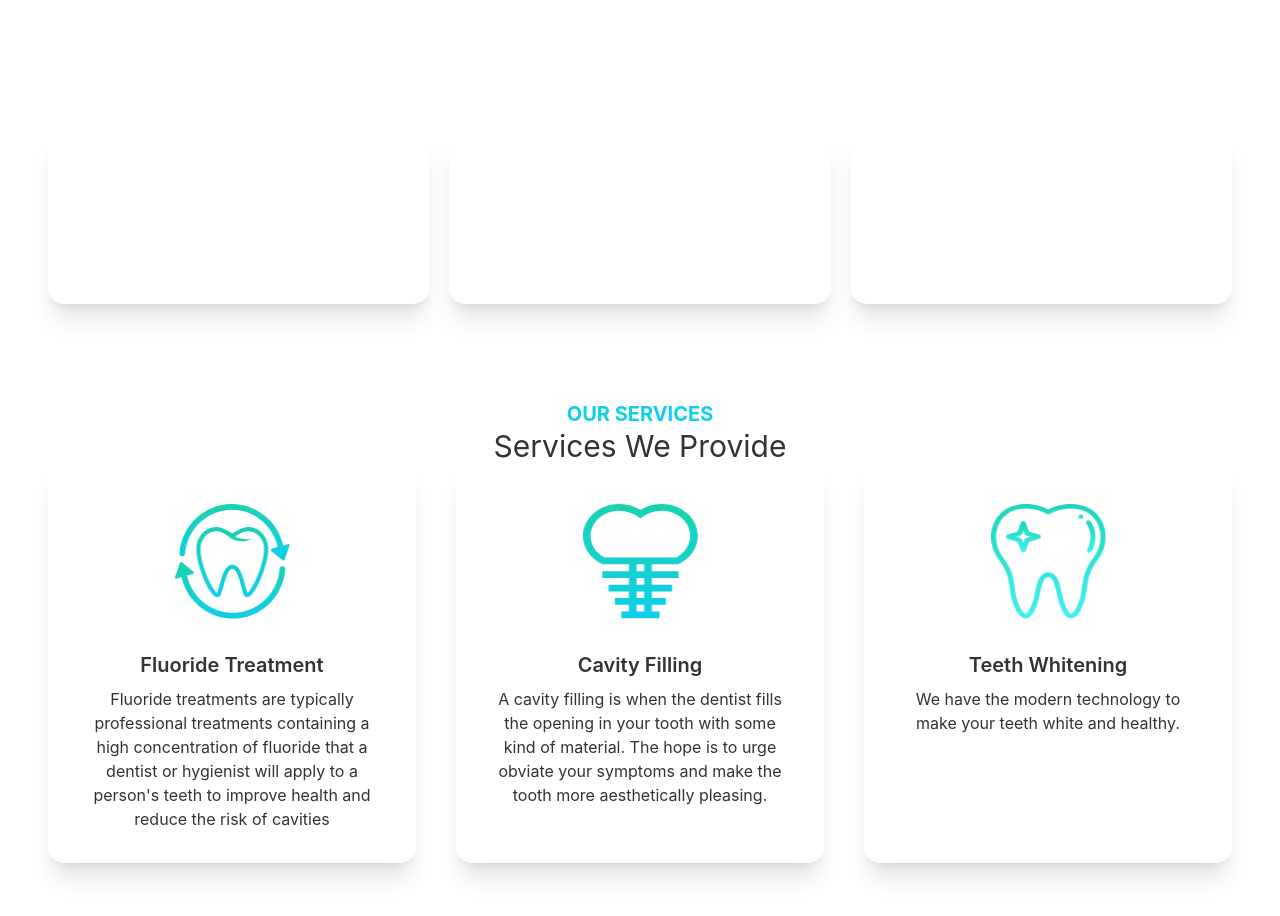
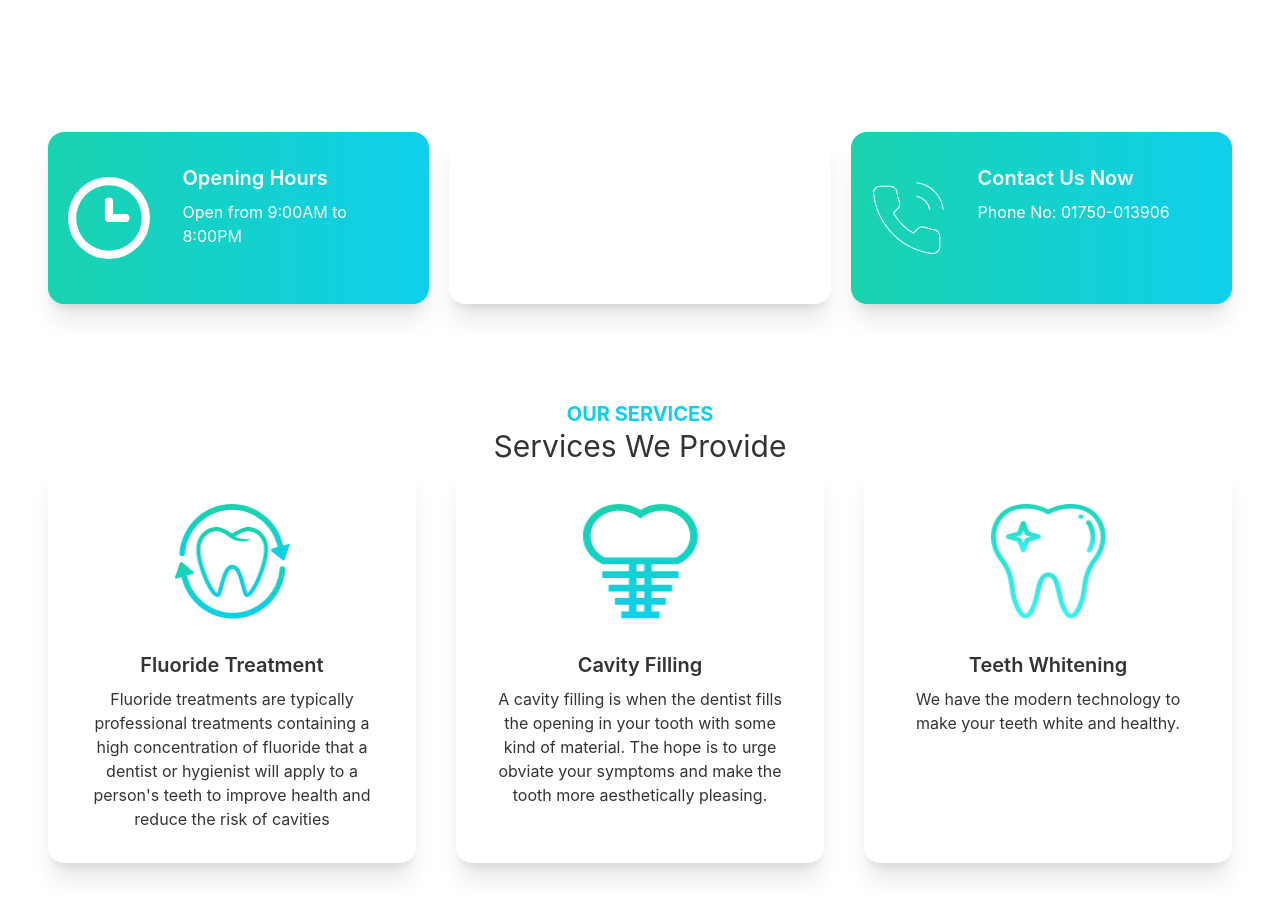
Before and after one commit to ahatasam2573/Doctors-Portal, a React (Create React App) app: page / in a window 1280 px wide. Shown: the part 780-1696 px from the top of the page. Built offline with nearby package versions, Linux system fonts and the light colour scheme.

Commit message:
error fixed after check

```diff
--- a/public/index.html
+++ b/public/index.html
@@ -24,7 +24,7 @@
       work correctly both with client-side routing and a non-root public URL.
       Learn how to configure a non-root public URL by running `npm run build`.
     -->
-    <title>React App</title>
+    <title>Doctors Portal</title>
   </head>
   <body>
     <noscript>You need to enable JavaScript to run this app.</noscript>
--- a/src/Pages/Home/InfoCard.js
+++ b/src/Pages/Home/InfoCard.js
@@ -1,8 +1,8 @@
 import React from 'react';
 
-const InfoCard = ({ img, cardTitle, description, bgClass }) => {
+const InfoCard = ({ img, cardTitle, description, bgColor }) => {
     return (
-        <div className={`card lg:card-side bg-base-100 shadow-xl ${bgClass}`} >
+        <div className={`card lg:card-side bg-base-100 shadow-xl ${bgColor}`} >
             <figure className='pl-5'>
                 <img className='pt-4 lg:pt-0' src={img} alt="Album"></img>
             </figure>
--- a/src/Pages/Home/info.js
+++ b/src/Pages/Home/info.js
@@ -7,9 +7,9 @@ import phone from '../../assets/icons/phone.svg'
 const info = () => {
     return (
         <div className='grid grid-cols-1 lg:grid-cols-3 gap-5 my-12'>
-            <InfoCard description='Open from 9:00AM to 8:00PM' bgclassName='bg-gradient-to-r from-secondary to-primary' cardTitle='Opening Hours' img={clock}></InfoCard>
-            <InfoCard description='Near Dhaka College,in front of Dhaka new Market,Dhanmondi,Dhaka-1280' bgclassName='bg-accent' cardTitle='Our Location' img={marker}></InfoCard>
-            <InfoCard description='Phone No: 01750-013906' bgclassName='bg-gradient-to-r from-secondary to-primary' cardTitle='Contact Us Now' img={phone}></InfoCard>
+            <InfoCard description='Open from 9:00AM to 8:00PM' bgColor='bg-gradient-to-r from-secondary to-primary' cardTitle='Opening Hours' img={clock}></InfoCard>
+            <InfoCard description='Near Dhaka College,in front of Dhaka new Market,Dhanmondi,Dhaka-1280' bgColor='bg-[#3A4256]' cardTitle='Our Location' img={marker}></InfoCard>
+            <InfoCard description='Phone No: 01750-013906' bgColor='bg-gradient-to-r from-secondary to-primary' cardTitle='Contact Us Now' img={phone}></InfoCard>
         </div>
     );
 };
```
